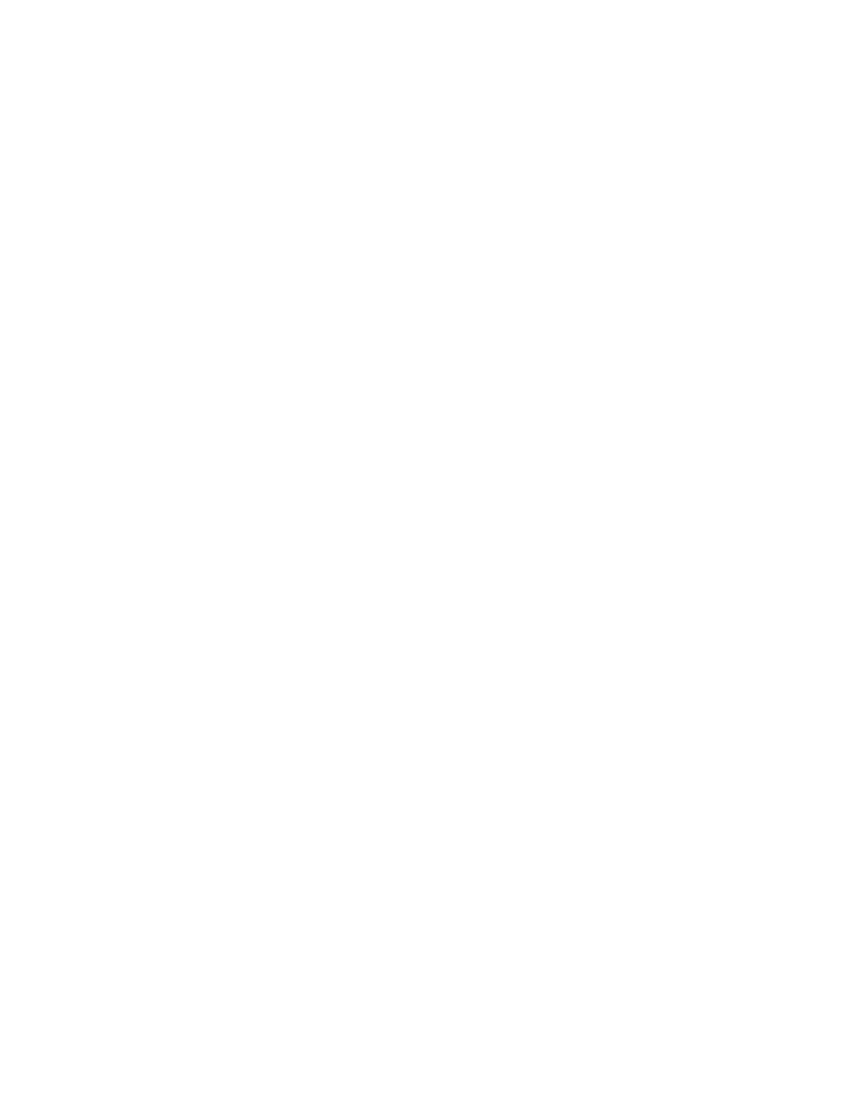
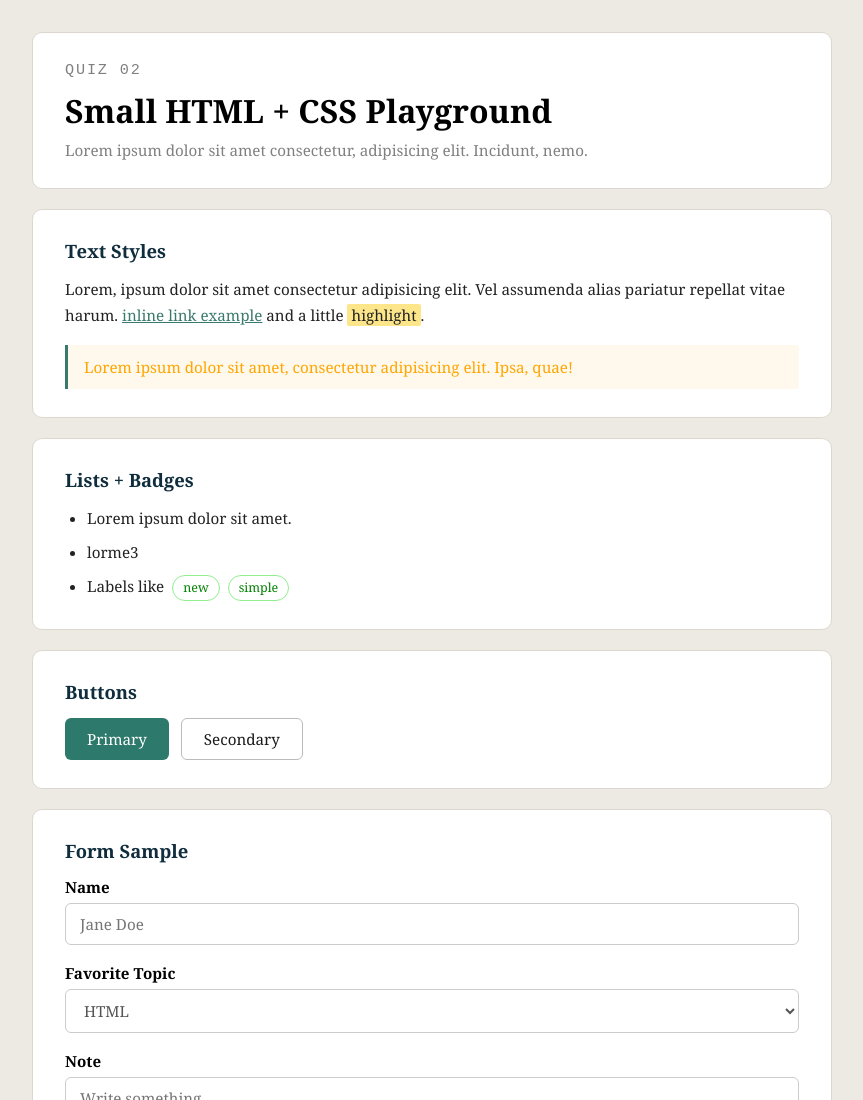
Before and after one commit to Sulxana/quiz_2, a plain HTML site: page index.html in a window 1280 px wide. Shown: the top 1100 px of the page, without its empty margins (208-1071 px from the left). Before the commit the page ends 800 px from the top, so only its background shows below. Drawn offline with Linux system fonts and the light colour scheme.

Commit message:
Add quiz_2

```diff
--- a/index.html
+++ b/index.html
@@ -1,11 +1,113 @@
-<!DOCTYPE html>
+<!doctype html>
 <html lang="en">
-<head>
-  <meta charset="UTF-8">
-  <meta name="viewport" content="width=device-width, initial-scale=1.0">
-  <title>Document</title>
-</head>
-<body>
+  <head>
+    <meta charset="UTF-8" />
+    <meta name="viewport" content="width=device-width, initial-scale=1.0" />
+    <title>Document</title>
+    <link rel="stylesheet" href="style.css" />
+  </head>
+  <body>
+    <div class="container">
+      <div class="card card-header">
+        <p class="quiz-label">Quiz 02</p>
+        <h1>Small HTML + CSS Playground</h1>
+        <p>
+          Lorem ipsum dolor sit amet consectetur, adipisicing elit. Incidunt,
+          nemo.
+        </p>
+      </div>
 
-</body>
+      <div class="card">
+        <h2>Text Styles</h2>
+        <p class="body-text">
+          Lorem, ipsum dolor sit amet consectetur adipisicing elit. Vel
+          assumenda alias pariatur repellat vitae harum.
+          <a href="#" class="inline-link">inline link example</a>
+          and a little <span class="highlight">highlight</span>.
+        </p>
+        <blockquote>
+          Lorem ipsum dolor sit amet, consectetur adipisicing elit. Ipsa, quae!
+        </blockquote>
+      </div>
+
+      <div class="card">
+        <h2>Lists + Badges</h2>
+        <ul class="styled-list">
+          <li>Lorem ipsum dolor sit amet.</li>
+          <li>lorme3</li>
+          <li>
+            Labels like <span class="badge">new</span>
+            <span class="badge">simple</span>
+          </li>
+        </ul>
+      </div>
+      <div class="card">
+        <h2>Buttons</h2>
+        <div class="btn-row">
+          <button class="btn-primary">Primary</button>
+          <button class="btn-secondary">Secondary</button>
+        </div>
+      </div>
+      <div class="card">
+        <h2>Form Sample</h2>
+        <div class="form-group">
+          <label for="name">Name</label>
+          <input type="text" id="name" placeholder="Jane Doe" />
+        </div>
+        <div class="form-group">
+          <label for="topic">Favorite Topic</label>
+          <select id="topic">
+            <option>HTML</option>
+            <option>CSS</option>
+            <option>JavaScript</option>
+          </select>
+        </div>
+        <div class="form-group">
+          <label for="note">Note</label>
+          <textarea id="note" placeholder="Write something..."></textarea>
+        </div>
+      </div>
+      <div class="card">
+        <h2>Table</h2>
+        <table>
+          <thead>
+            <tr>
+              <th>Item</th>
+              <th>Status</th>
+              <th>Level</th>
+            </tr>
+          </thead>
+          <tbody>
+            <tr>
+              <td>Typography</td>
+              <td>Done</td>
+              <td>Base</td>
+            </tr>
+            <tr>
+              <td>Color</td>
+              <td>Done</td>
+              <td>Base</td>
+            </tr>
+            <tr>
+              <td>Components</td>
+              <td>In Progress</td>
+              <td>Light</td>
+            </tr>
+          </tbody>
+        </table>
+      </div>
+      <div class="card">
+        <h2>Details</h2>
+        <details>
+          <summary>Why Works</summary>
+          <p>
+            Lorem ipsum dolor, sit amet consectetur adipisicing elit. Assumenda
+            quod unde necessitatibus quaerat id, quas dolorem dolores pariatur
+            autem dicta.
+          </p>
+        </details>
+      </div>
+      <div class="footer-card">Built for...</div>
+    </div>
+  </body>
 </html>
--- a/style.css
+++ b/style.css
@@ -0,0 +1,208 @@
+* {
+  box-sizing: border-box;
+  margin: 0;
+  padding: 0;
+}
+
+body {
+  background-color: #edeae3;
+  font-family: Georgia, serif;
+  font-size: 16px;
+  color: black;
+  padding: 32px 16px;
+}
+
+.container {
+  max-width: 800px;
+  margin: 0 auto;
+  display: flex;
+  flex-direction: column;
+  gap: 20px;
+}
+
+.card {
+  background: #ffffff;
+  border: 1px solid #ddd8cf;
+  border-radius: 10px;
+  padding: 28px 32px;
+}
+
+.quiz-label {
+  font-family: "Courier New", monospace;
+  font-size: 12px;
+  letter-spacing: 0.12em;
+  text-transform: uppercase;
+  color: #3a7a6e;
+  margin-bottom: 10px;
+}
+
+.card-header h1 {
+  font-size: 2rem;
+  font-weight: 700;
+  color: black;
+  margin-bottom: 8px;
+}
+
+.card-header p {
+  color: gray;
+  font-size: 0.95rem;
+}
+
+.card h2 {
+  font-size: 1.15rem;
+  font-weight: 700;
+  color: #0f2d3d;
+  margin-bottom: 14px;
+}
+
+.body-text {
+  font-size: 0.95rem;
+  color: #222;
+  line-height: 1.7;
+  margin-bottom: 16px;
+}
+
+a.inline-link {
+  color: #3a7a6e;
+  text-decoration: underline;
+}
+
+.highlight {
+  background-color: #fde68a;
+  padding: 1px 4px;
+  border-radius: 2px;
+}
+
+blockquote {
+  border-left: 3px solid #3a7a6e;
+  background-color: #fef9ec;
+  padding: 12px 16px;
+  color: orange;
+  font-size: 0.95rem;
+  border-radius: 0 4px 4px 0;
+}
+ul.styled-list {
+  list-style: disc;
+  padding-left: 22px;
+  display: flex;
+  flex-direction: column;
+  gap: 10px;
+}
+
+ul.styled-list li {
+  font-size: 0.95rem;
+  color: #222;
+  line-height: 1.6;
+}
+
+.badge {
+  display: inline-block;
+  font-size: 0.78rem;
+  border: 1px solid lightgreen;
+  color: green;
+  border-radius: 999px;
+  padding: 2px 10px;
+  margin-left: 4px;
+}
+
+.btn-row {
+  display: flex;
+  gap: 12px;
+}
+
+.btn-primary {
+  background-color: #2d7a6c;
+  color: #fff;
+  border: none;
+  border-radius: 6px;
+  padding: 10px 22px;
+  font-size: 0.95rem;
+  font-family: Georgia, serif;
+  cursor: pointer;
+}
+
+.btn-secondary {
+  background-color: transparent;
+  color: #1a1a1a;
+  border: 1.5px solid #bbb;
+  border-radius: 6px;
+  padding: 10px 22px;
+  font-size: 0.95rem;
+  font-family: Georgia, serif;
+  cursor: pointer;
+}
+
+.form-group {
+  margin-bottom: 18px;
+}
+
+.form-group label {
+  display: block;
+  font-weight: 700;
+  font-size: 0.95rem;
+  margin-bottom: 6px;
+}
+
+.form-group input,
+.form-group select,
+.form-group textarea {
+  width: 100%;
+  border: 1px solid #ccc;
+  border-radius: 6px;
+  padding: 10px 14px;
+  font-size: 0.95rem;
+  font-family: Georgia, serif;
+  color: #555;
+  background: #fff;
+  outline: none;
+}
+
+.form-group textarea {
+  height: 110px;
+  resize: vertical;
+}
+
+table {
+  width: 100%;
+  border-collapse: collapse;
+  font-size: 0.93rem;
+}
+
+table th {
+  background-color: #dff0f0;
+  font-weight: 700;
+  text-align: left;
+  padding: 10px 14px;
+  border: 1px solid #c8e0e0;
+}
+
+table td {
+  padding: 10px 14px;
+  border: 1px solid #ddd;
+  color: #222;
+}
+
+details summary {
+  cursor: pointer;
+  font-weight: 700;
+  color: #0f2d3d;
+  font-size: 0.95rem;
+}
+
+details p {
+  margin-top: 10px;
+  padding-left: 18px;
+  line-height: 1.7;
+  color: #444;
+  font-size: 0.93rem;
+}
+
+.footer-card {
+  background: #fff;
+  border: 1px solid #ddd8cf;
+  border-radius: 10px;
+  padding: 18px 24px;
+  font-size: 0.88rem;
+  color: #777;
+  font-style: italic;
+}
```
